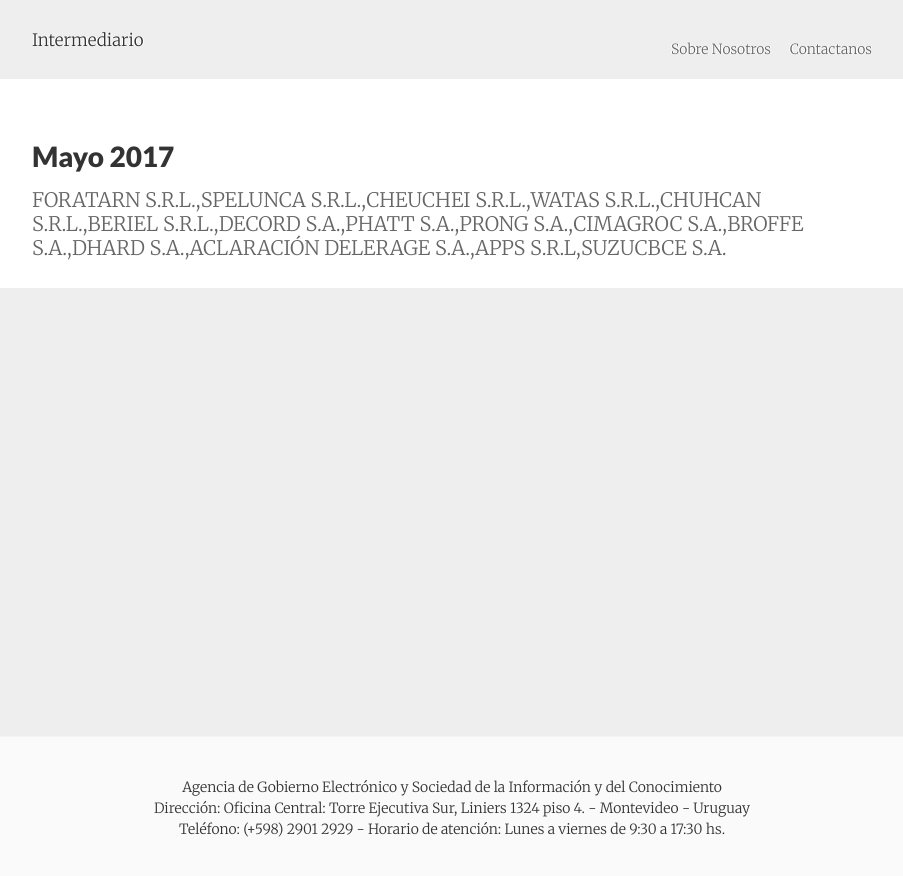
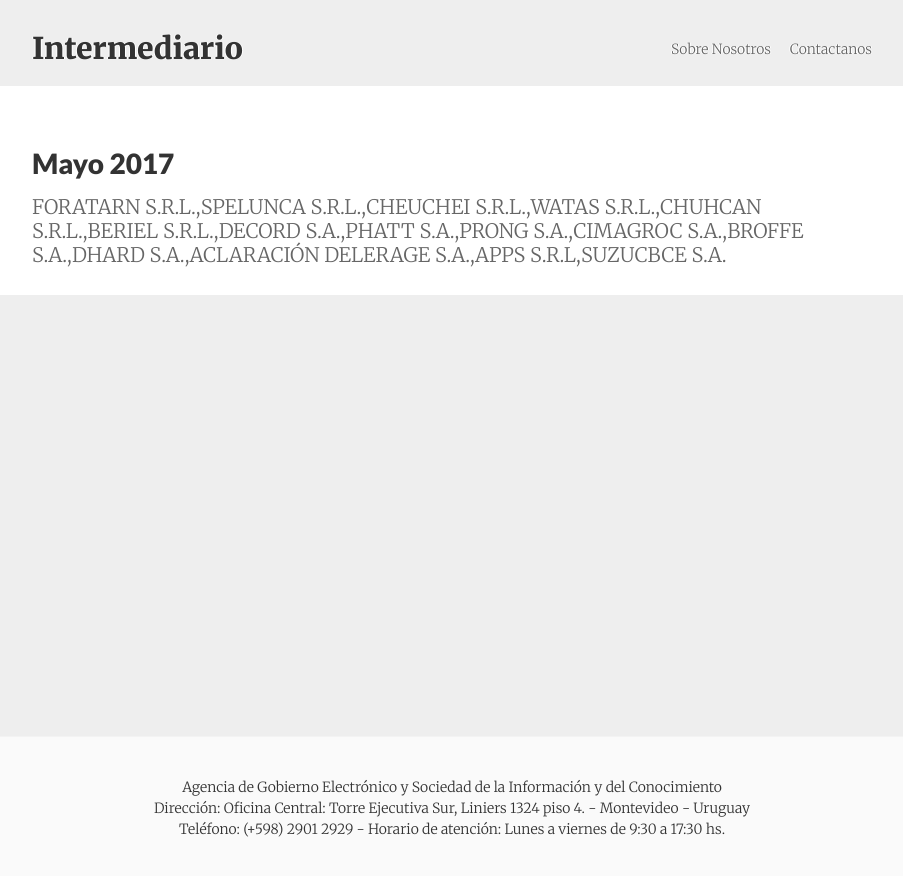
Before and after one commit to bradelev/intermediario, a Jekyll site: the page built from index.html, in a window 1280 px wide. Shown: the top 876 px of the page, without its empty margins (188-1091 px from the left). Built offline with Jekyll 4.4.1, drawn with Linux system fonts in a browser that asks for light colours; the list of posts is cut into pages by our own code.

Commit message:
cosmetic changes

```diff
--- a/_sass/_header.scss
+++ b/_sass/_header.scss
@@ -10,7 +10,12 @@
   background-image: none;
 }
 
-.site-header .site-title {
+.site-title {
+  font-size: 1.5rem !important;
+  font-weight: bold !important;
+}
+
+.site-header  {
   font-size: $h2;
 }
 
```
